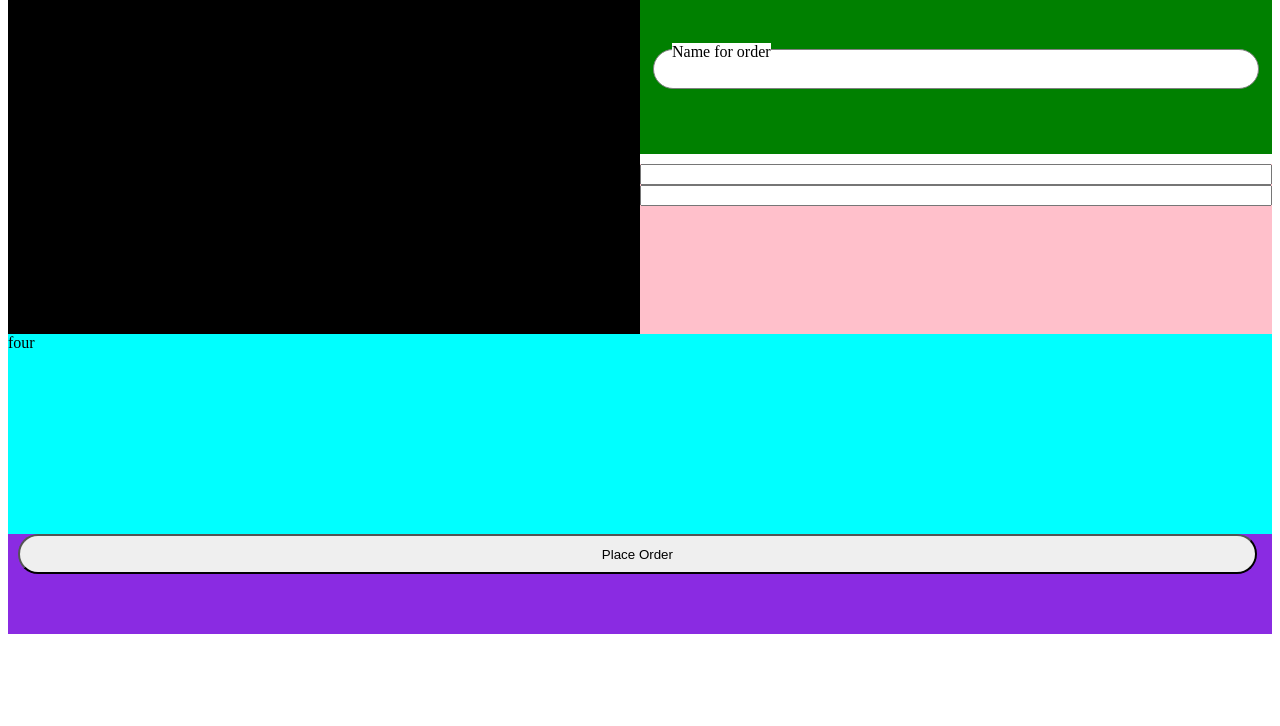
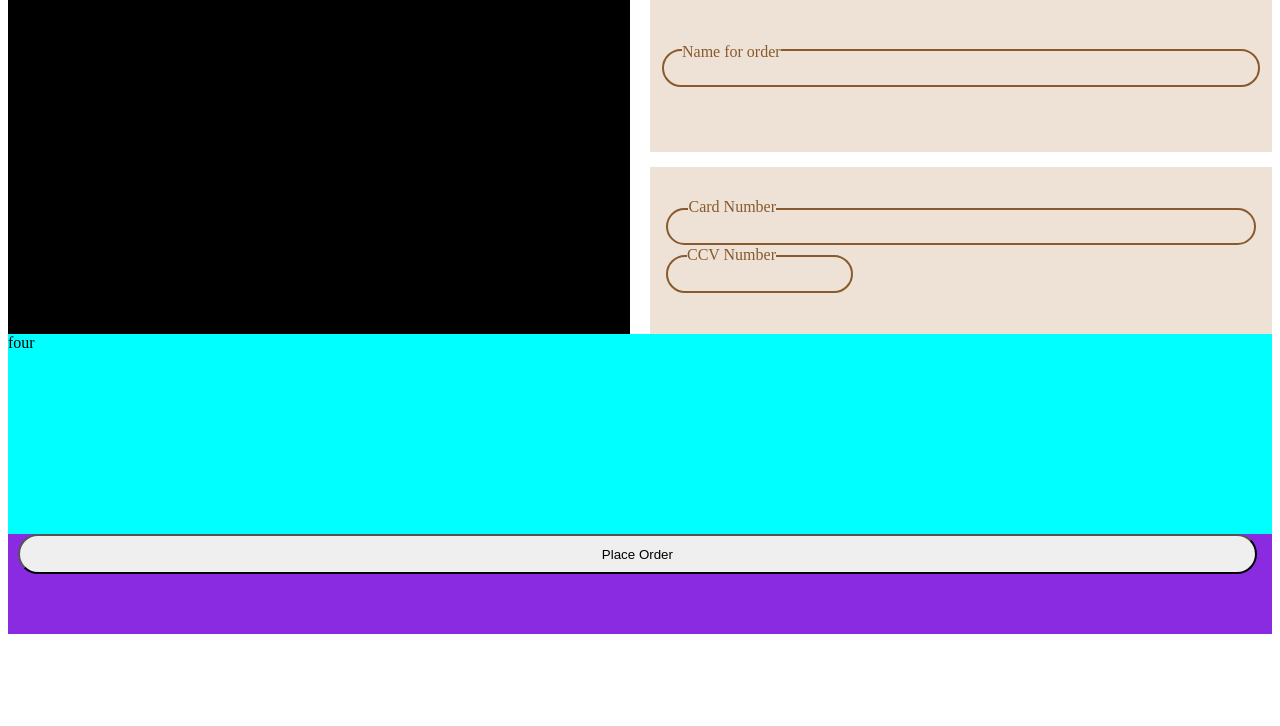
Before and after one commit to sumitMac/TI_CSS, a plain HTML site: page index.html in a window 1280 px wide. Shown: the part 74-800 px from the top of the page. Drawn offline with Linux system fonts and the light colour scheme.

Commit message:
keepGoing

```diff
--- a/index.css
+++ b/index.css
@@ -18,20 +18,20 @@
 .two {
   display: grid;
   grid-template-rows: 1fr 1fr;
-  row-gap: 10px;
+  row-gap: 15px;
 }
 .two-one {
-  background-color: green;
+  background-color: #eee1d5;
   position: relative;
   display: flex;
   justify-content: center;
   align-items: center;
-
 }
 .two-two {
-  background-color: pink;
+  background-color: #eee1d5;
   display: flex;
   flex-direction: column;
+  justify-content: center;
 }
 .four {
   background-color: aqua;
@@ -42,7 +42,7 @@
 
   grid-template-columns: 1fr 1fr;
 
-  row-gap: 10px;
+  column-gap: 20px;
 }
 .bottom {
   background-color: blueviolet;
@@ -55,18 +55,61 @@
   margin-left: 5px;
 }
 .input-one {
-  border: 1px solid gray;
+  border: 2px #885a2d solid;
   border-radius: 30px;
   position: relative;
   width: 96%;
   margin: 10px;
-  line-height: 5ex;
+  line-height: 4.5ex;
+  background-color: #eee1d5;
 }
 .user-input-label {
   position: absolute;
   top: 8ex;
   z-index: 1;
   left: 2em;
-  background-color: white;
+  background-color: #eee1d5;
+  z-index: 1;
+  color: #885a2d;
+}
+.input-two-one {
+  border: 2px #885a2d solid;
+  border-radius: 30px;
+  position: relative;
+  width: 95%;
+  align-self: center;
+  line-height: 4.5ex;
+  background-color: #eee1d5;
+}
+.input-two-two {
+  border: 2px #885a2d solid;
+  border-radius: 30px;
+  position: relative;
+  width: 30%;
+  margin-left: 16px;
+  margin-top: 10px;
+  line-height: 4.5ex;
+  background-color: #eee1d5;
+}
+.card-number {
+  position: absolute;
+  top: 8ex;
+  z-index: 1;
+  top: 17em;
+  right: 31.5em;
+  background-color: #eee1d5;
+  color: #885a2d;
   z-index: 1;
 }
+.cvv {
+  position: absolute;
+  top: 20rem;
+  z-index: 1;
+  right: 31.5em;
+  background-color: #eee1d5;
+  color: #885a2d;
+  font-weight: 100;
+}
+input:active {
+  border: blue;
+}
--- a/index.html
+++ b/index.html
@@ -26,7 +26,9 @@
             <input type="text" class="input-one" />
           </section>
           <section class="two-two">
+            <label for="card-number" class="card-number">Card Number</label>
             <input type="text" class="input-two-one" />
+            <label for="ccv" class="cvv">CCV Number</label>
             <input type="text" class="input-two-two" />
           </section>
         </section>
```
